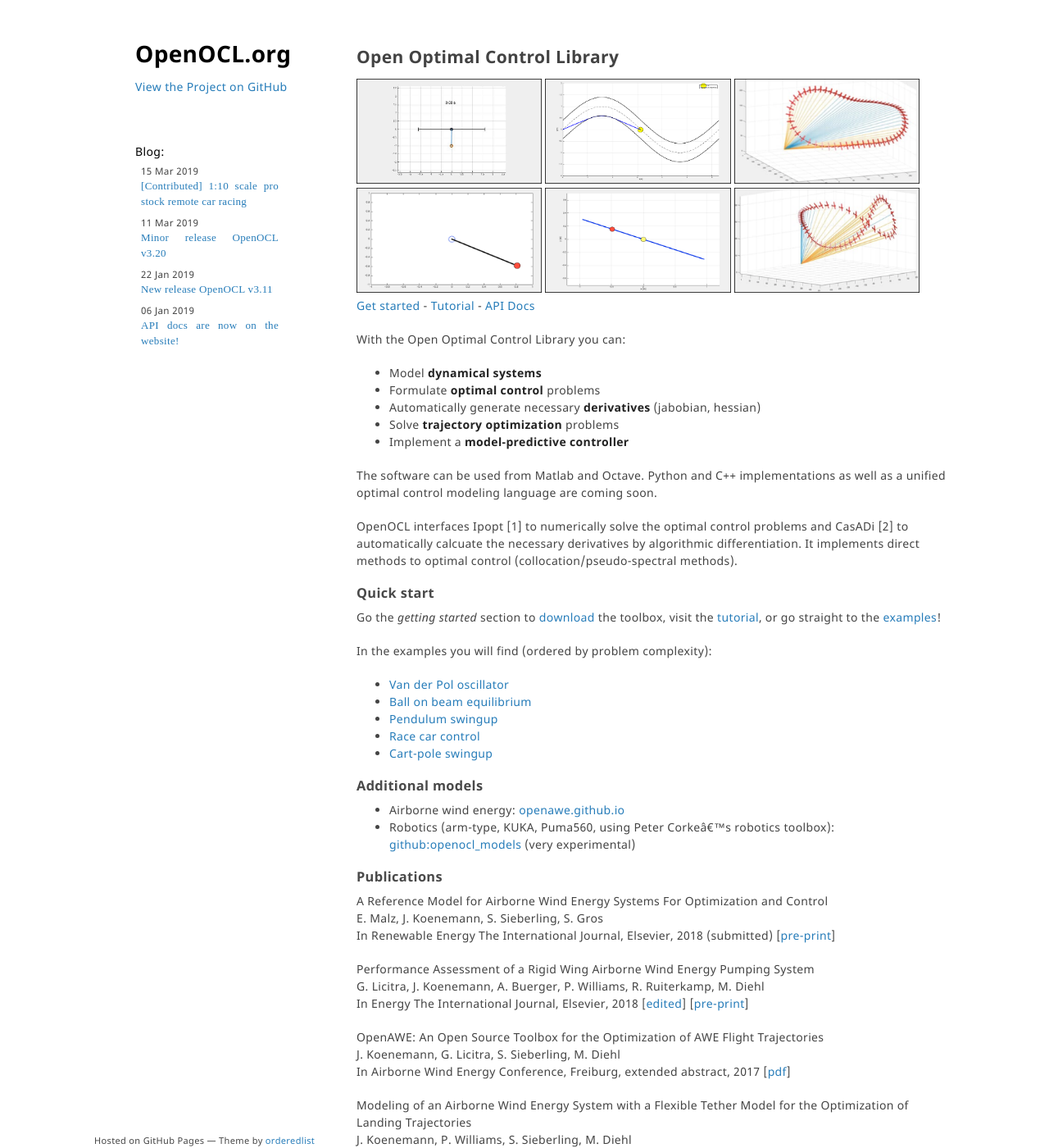
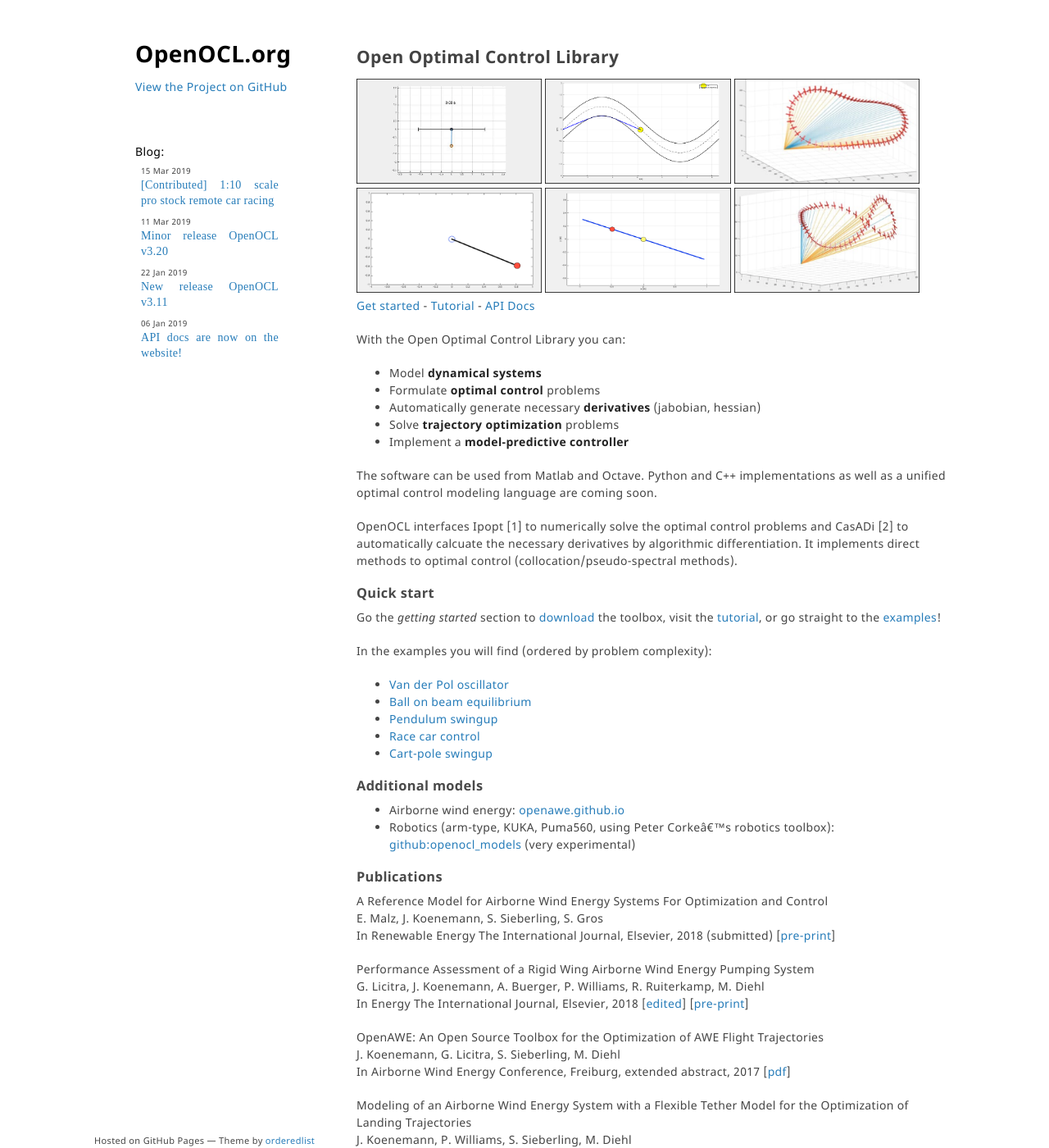
Before and after one commit to OpenOCL/openocl.github.io, a Jekyll site: the page built from index.md, in a window 1280 px wide and 1400 px high. Shown: the whole window at 82% size. Built offline with Jekyll 4.4.1, drawn with Linux system fonts in a browser that asks for light colours; some web fonts are replaced; our own code applies the rules of GitHub Pages for plain Markdown files.

Commit message:
indie flower

```diff
--- a/_sass/header.scss
+++ b/_sass/header.scss
@@ -57,7 +57,7 @@
 }
 header #header-blog .date {
   margin-bottom:0px;
-  font-size: smaller;
+  font-size: x-small;
 }
 
 header #header-blog h4 {
@@ -73,7 +73,7 @@
 }
 
 header #header-blog li a {
-  font: 13px "Indie Flower";
+  font: 14px "Indie Flower";
   letter-spacing: 0.025em;
 }
 
```
